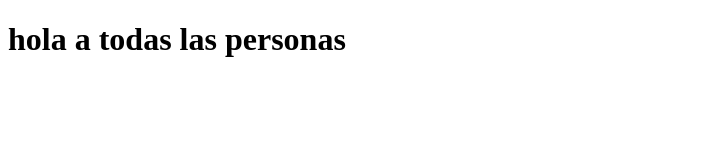
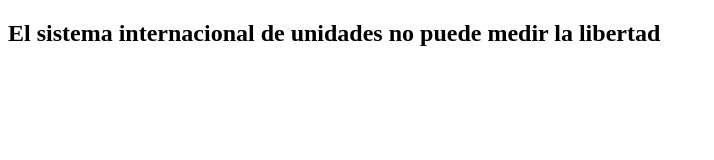
Before and after one commit to BernyTauers/clasesingui, a website: page public/index.html in a window 1280 px wide. Shown: the whole page, without its empty margins (0-714 px from the left). Drawn offline with Linux system fonts and the light colour scheme.

Commit message:
segundo commit

```diff
--- a/public/index.html
+++ b/public/index.html
@@ -4,8 +4,7 @@
     <meta charset="UTF-8">
     <meta name="viewport" content="width=device-width, initial-scale=1.0">
     <title>Document</title>
-    <h1>hola a todas las personas
-    </h1>
+    <h2>El sistema internacional de unidades no puede medir la libertad</h2>
 </head>
 <body>
 
```
